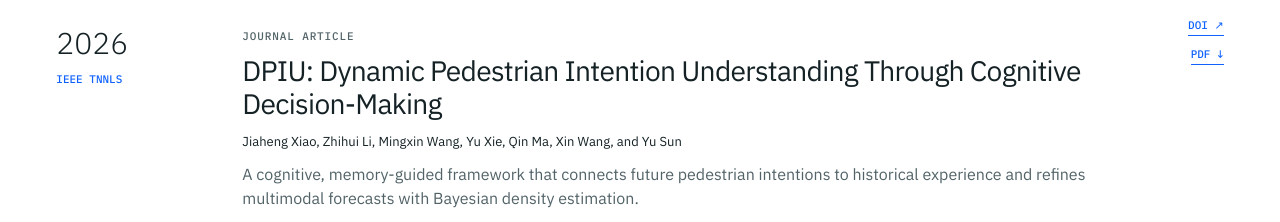
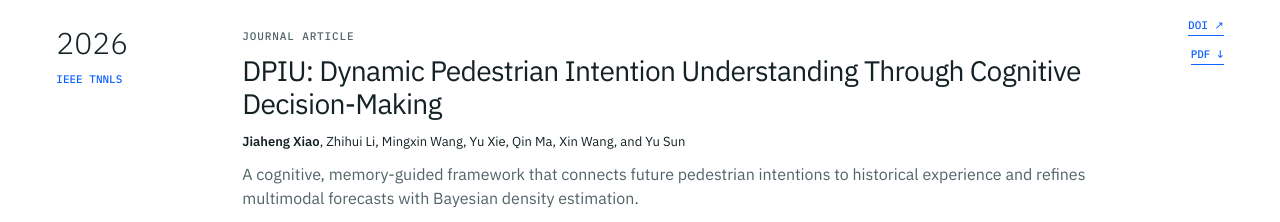
Before and after one commit to Jiaheng-Xiao/jiaheng-xiao.github.io, a Next.js app: page / in a window 1280 px wide. Shown: the part 1980-2202 px from the top of the page. Built offline with nearby package versions, Linux system fonts and the light colour scheme.

Commit message:
Update Publications.tsx

```diff
--- a/components/Publications.tsx
+++ b/components/Publications.tsx
@@ -1,4 +1,4 @@
-import { basePath, publicationCategories, publications } from "../data/site";
+import { basePath, publicationCategories, publications, site } from "../data/site";
 import { SectionHeading } from "./SectionHeading";
 
 export function Publications() {
@@ -17,7 +17,7 @@ export function Publications() {
         <div className="publication-group-heading"><h3 id={`publication-${category.id}`}>{category.label}</h3><span>{papers.length.toString().padStart(2, "0")}</span></div>
         <div className="publication-list">{papers.map((paper) => <article className="publication" key={paper.title}>
           <div className="pub-year"><b>{paper.year}</b><span>{paper.venue}</span></div>
-          <div className="pub-main"><p className="academic-label">{category.itemLabel}</p><h3>{paper.title}</h3><p className="authors">{paper.authors}</p><p>{paper.note}</p></div>
+          <div className="pub-main"><p className="academic-label">{category.itemLabel}</p><h3>{paper.title}</h3><p className="authors">{paper.authors.split(site.name).map((part, index) => <span key={`${part}-${index}`}>{index > 0 && <strong>{site.name}</strong>}{part}</span>)}</p><p>{paper.note}</p></div>
           <div className="pub-links">{paper.doi && <a href={paper.doi} target="_blank" rel="noreferrer">DOI <span aria-hidden="true">↗</span></a>}{paper.pdf && <a href={`${basePath}${paper.pdf}`} target="_blank">PDF <span aria-hidden="true">↓</span></a>}</div>
         </article>)}</div>
       </section>;
```
